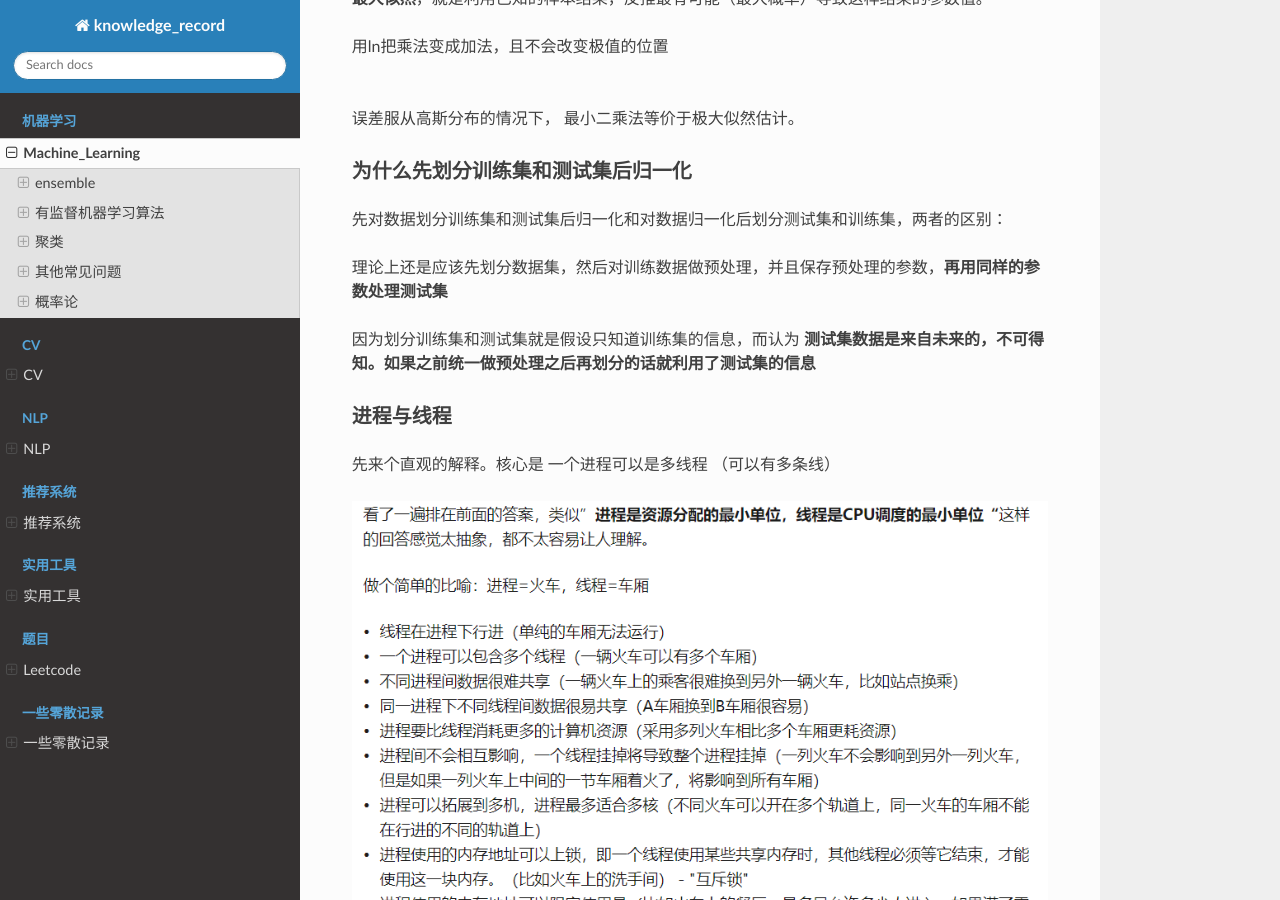
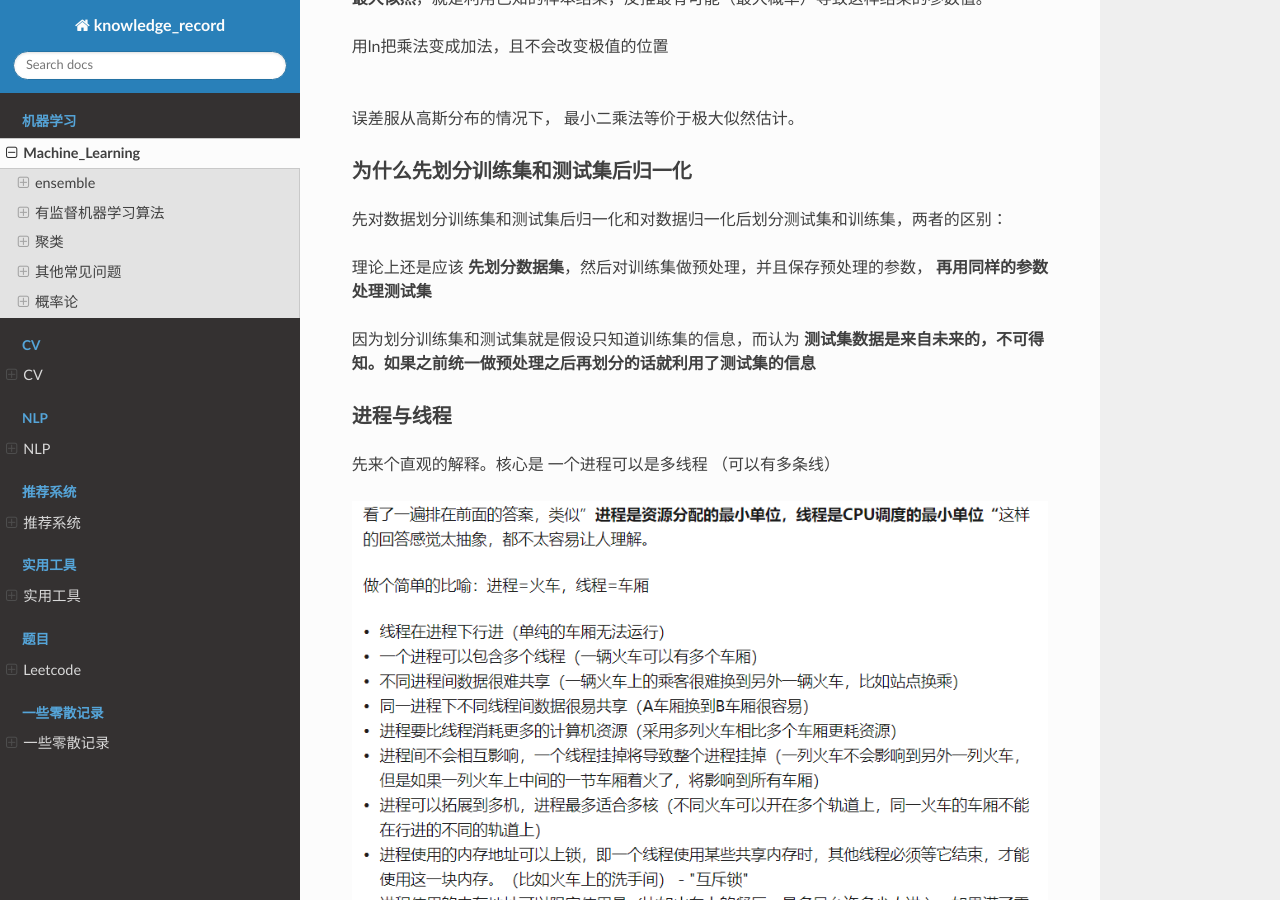
Before and after one commit to luochuankai-JHU/knowledge_record, a Sphinx documentation site: the page built from docs/machine_learning/machine_learning.rst, in a window 1280 px wide and 900 px high, scrolled down 40712 px. Built offline with Sphinx 7.4.7 and the Read the Docs theme 2.0.0, drawn with Linux system fonts in a browser that asks for light colours.

Commit message:
train val rescale

```diff
--- a/docs/machine_learning/machine_learning.rst
+++ b/docs/machine_learning/machine_learning.rst
@@ -1169,7 +1169,7 @@ Rank Averaging
 ----------------------------------------------------
 先对数据划分训练集和测试集后归一化和对数据归一化后划分测试集和训练集，两者的区别：
 
-理论上还是应该先划分数据集，然后对训练数据做预处理，并且保存预处理的参数，**再用同样的参数处理测试集**
+理论上还是应该 **先划分数据集**，然后对训练集做预处理，并且保存预处理的参数， **再用同样的参数处理测试集**
 
 因为划分训练集和测试集就是假设只知道训练集的信息，而认为 **测试集数据是来自未来的，不可得知。如果之前统一做预处理之后再划分的话就利用了测试集的信息**
 
```
